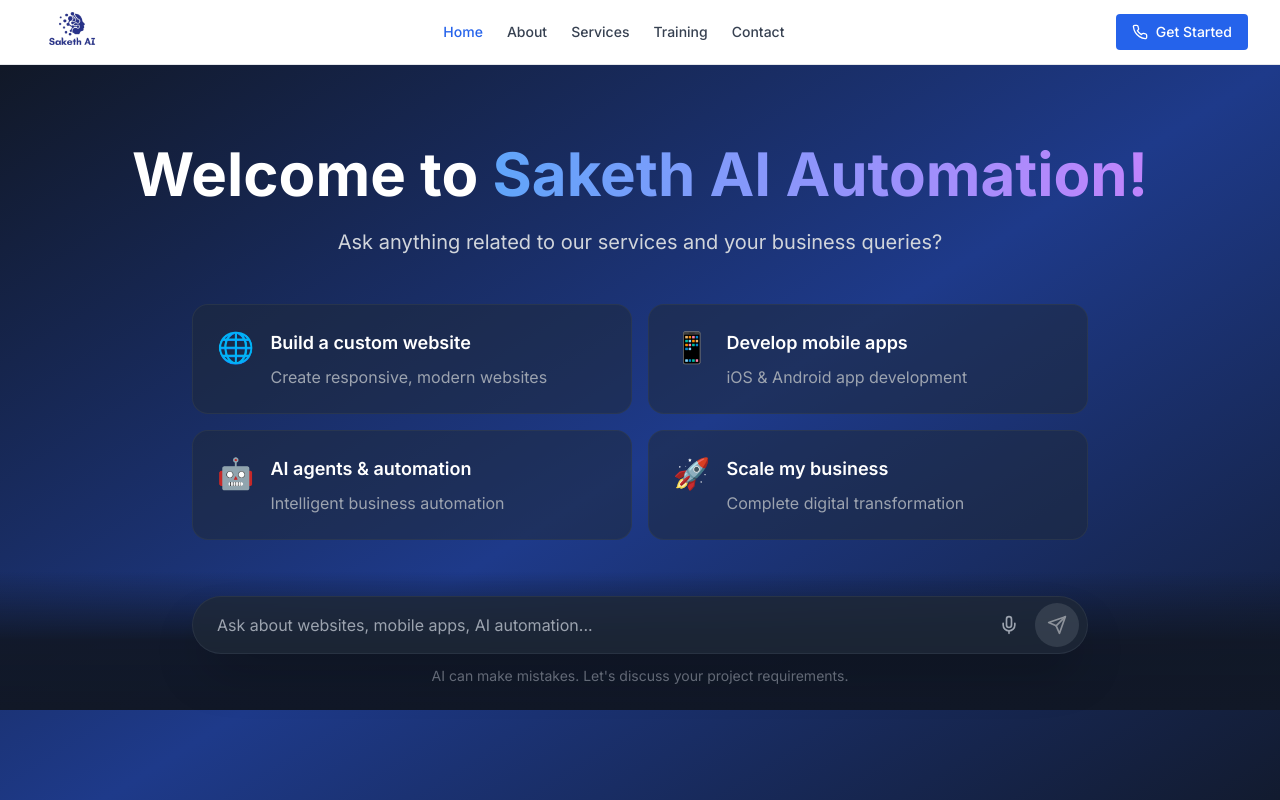
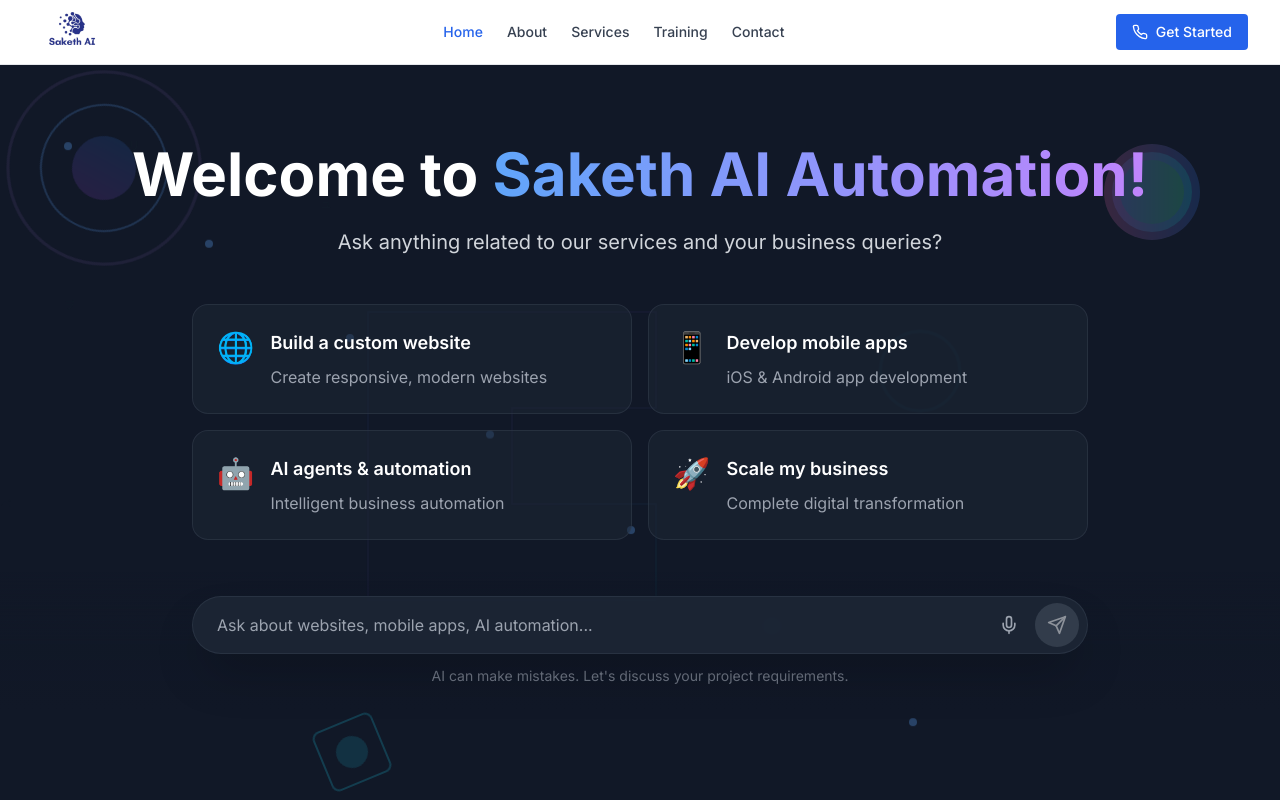
Before and after one commit to Saketh-AI-Company/Saketh-AI-Automation, a React (Vite) app: page / in a window 1280 px wide. Shown: the top 800 px of the page. Built offline with nearby package versions, Linux system fonts and the light colour scheme.

Commit message:
update searchhero animations bg

```diff
--- a/src/components/SearchHero.tsx
+++ b/src/components/SearchHero.tsx
@@ -7,6 +7,85 @@ interface Message {
   isUser: boolean;
   timestamp: Date;
 }
+
+// Animated Background Components
+const AnimatedGlobe = () => (
+  <div className="absolute top-10 left-10 opacity-20">
+    <div className="w-32 h-32 rounded-full border-2 border-blue-400 animate-spin" style={{ animationDuration: '20s' }}>
+      <div className="w-full h-full rounded-full border-2 border-purple-400 animate-ping" style={{ animationDuration: '3s' }}></div>
+      <div className="absolute top-1/2 left-1/2 transform -translate-x-1/2 -translate-y-1/2 w-16 h-16 rounded-full bg-gradient-to-r from-blue-500 to-purple-500 animate-pulse"></div>
+    </div>
+  </div>
+);
+
+const AnimatedBrain = () => (
+  <div className="absolute top-20 right-20 opacity-25">
+    <div className="relative w-24 h-24">
+      <div className="absolute inset-0 rounded-full bg-gradient-to-r from-pink-400 to-blue-500 animate-pulse" style={{ animationDelay: '0s' }}></div>
+      <div className="absolute top-2 left-2 w-20 h-20 rounded-full bg-gradient-to-r from-purple-400 to-cyan-400 animate-pulse" style={{ animationDelay: '1s' }}></div>
+      <div className="absolute top-4 left-4 w-16 h-16 rounded-full bg-gradient-to-r from-blue-400 to-green-400 animate-pulse" style={{ animationDelay: '2s' }}></div>
+    </div>
+  </div>
+);
+
+const FloatingNodes = () => (
+  <>
+    {[...Array(8)].map((_, i) => (
+      <div
+        key={i}
+        className={`absolute w-2 h-2 bg-blue-400 rounded-full opacity-30 animate-bounce`}
+        style={{
+          top: `${10 + (i * 12)}%`,
+          left: `${5 + (i * 11)}%`,
+          animationDelay: `${i * 0.5}s`,
+          animationDuration: `${3 + (i % 3)}s`
+        }}
+      ></div>
+    ))}
+  </>
+);
+
+const CircuitPattern = () => (
+  <div className="absolute inset-0 opacity-10 overflow-hidden">
+    <div className="absolute top-1/4 left-1/4 w-96 h-96">
+      <svg viewBox="0 0 400 400" className="w-full h-full animate-pulse">
+        <path
+          d="M50 50 L350 50 L350 150 L200 150 L200 250 L350 250 L350 350 L50 350 Z"
+          stroke="url(#circuit-gradient)"
+          strokeWidth="2"
+          fill="none"
+          className="animate-pulse"
+        />
+        <defs>
+          <linearGradient id="circuit-gradient" x1="0%" y1="0%" x2="100%" y2="100%">
+            <stop offset="0%" stopColor="#3B82F6" />
+            <stop offset="50%" stopColor="#8B5CF6" />
+            <stop offset="100%" stopColor="#06B6D4" />
+          </linearGradient>
+        </defs>
+      </svg>
+    </div>
+  </div>
+);
+
+const MatrixRain = () => (
+  <div className="absolute inset-0 opacity-5 overflow-hidden pointer-events-none">
+    {[...Array(20)].map((_, i) => (
+      <div
+        key={i}
+        className="absolute text-green-400 text-xs font-mono animate-pulse"
+        style={{
+          left: `${i * 5}%`,
+          top: `-10%`,
+          animation: `matrixFall ${8 + (i % 5)}s linear infinite`,
+          animationDelay: `${i * 0.3}s`
+        }}
+      >
+        {String.fromCharCode(0x30A0 + Math.random() * 96)}
+      </div>
+    ))}
+  </div>
+);
 
 function SearchHero() {
   const [searchQuery, setSearchQuery] = useState('');
@@ -145,10 +224,40 @@ function SearchHero() {
   ];
 
   return (
-    <div className="relative min-h-screen bg-gradient-to-br from-gray-900 via-blue-900 to-gray-900 flex flex-col">
+    <div className="relative min-h-screen bg-gray-900 flex flex-col overflow-hidden">
+      {/* Add CSS animations */}
+      <style jsx>{`
+        @keyframes matrixFall {
+          from { transform: translateY(-100vh); opacity: 1; }
+          to { transform: translateY(100vh); opacity: 0; }
+        }
+      `}</style>
+
+      {/* Animated Background Elements */}
+      <AnimatedGlobe />
+      <AnimatedBrain />
+      <FloatingNodes />
+      <CircuitPattern />
+      <MatrixRain />
+
+      {/* Additional floating elements */}
+      <div className="absolute bottom-20 left-1/4 opacity-20">
+        <div className="w-16 h-16 border-2 border-cyan-400 rounded-lg animate-spin" style={{ animationDuration: '15s' }}>
+          <div className="w-8 h-8 bg-cyan-400 rounded-full absolute top-1/2 left-1/2 transform -translate-x-1/2 -translate-y-1/2 animate-pulse"></div>
+        </div>
+      </div>
+
+      <div className="absolute top-1/3 right-1/4 opacity-15">
+        <div className="relative">
+          <div className="w-20 h-20 border-2 border-purple-400 rounded-full animate-ping" style={{ animationDuration: '4s' }}></div>
+          <div className="absolute top-2 left-2 w-16 h-16 border-2 border-blue-400 rounded-full animate-ping" style={{ animationDuration: '3s', animationDelay: '1s' }}></div>
+          <div className="absolute top-4 left-4 w-12 h-12 border-2 border-cyan-400 rounded-full animate-ping" style={{ animationDuration: '2s', animationDelay: '2s' }}></div>
+        </div>
+      </div>
+
       {/* Header - UPDATED with more spacing and bigger mobile font */}
       {messages.length === 0 && (
-        <div className="text-center pt-12 sm:pt-20 pb-8 sm:pb-12 px-4">
+        <div className="text-center pt-12 sm:pt-20 pb-8 sm:pb-12 px-4 relative z-10">
           <h1 className="text-4xl sm:text-5xl md:text-6xl font-bold text-white mb-4 sm:mb-6 leading-tight">
             Welcome to{' '}
             <span className="bg-gradient-to-r from-blue-400 to-purple-400 bg-clip-text text-transparent">
@@ -165,7 +274,7 @@ function SearchHero() {
       {messages.length > 0 && (
         <div
           ref={messagesContainerRef}
-          className="flex-1 overflow-y-auto px-4 pt-6 pb-4"
+          className="flex-1 overflow-y-auto px-4 pt-6 pb-4 relative z-10"
           style={{ scrollBehavior: 'smooth' }}
         >
           <div className="max-w-4xl mx-auto space-y-4">
@@ -225,7 +334,7 @@ function SearchHero() {
 
       {/* Suggested Prompts */}
       {messages.length === 0 && (
-        <div className="px-4 pb-8">
+        <div className="px-4 pb-8 relative z-10">
           <div className="grid grid-cols-1 sm:grid-cols-2 gap-3 sm:gap-4 max-w-4xl mx-auto">
             {suggestedPrompts.map((prompt, index) => (
               <button
@@ -253,7 +362,7 @@ function SearchHero() {
       )}
 
       {/* Search Input Bar - Fixed at bottom */}
-      <div className="sticky bottom-0 bg-gradient-to-t from-gray-900 via-gray-900/95 to-transparent p-4 sm:p-6">
+      <div className="sticky bottom-0 bg-gradient-to-t from-gray-900 via-gray-900/95 to-transparent p-4 sm:p-6 relative z-10">
         <form onSubmit={handleSearch} className="max-w-4xl mx-auto">
           <div className="relative flex items-center bg-gray-800/80 backdrop-blur-sm rounded-full border border-gray-700/50 shadow-2xl">
             <input
```
